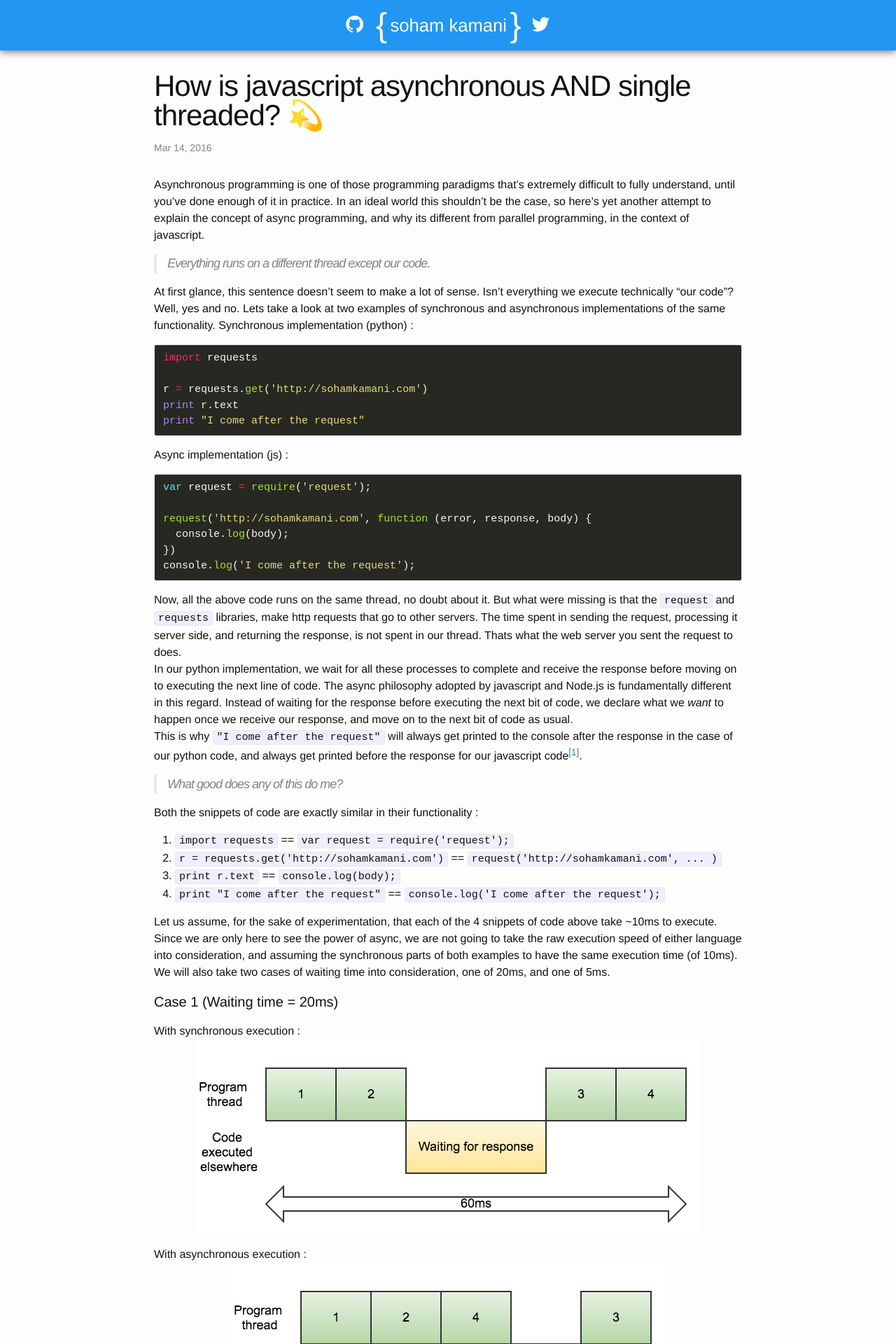
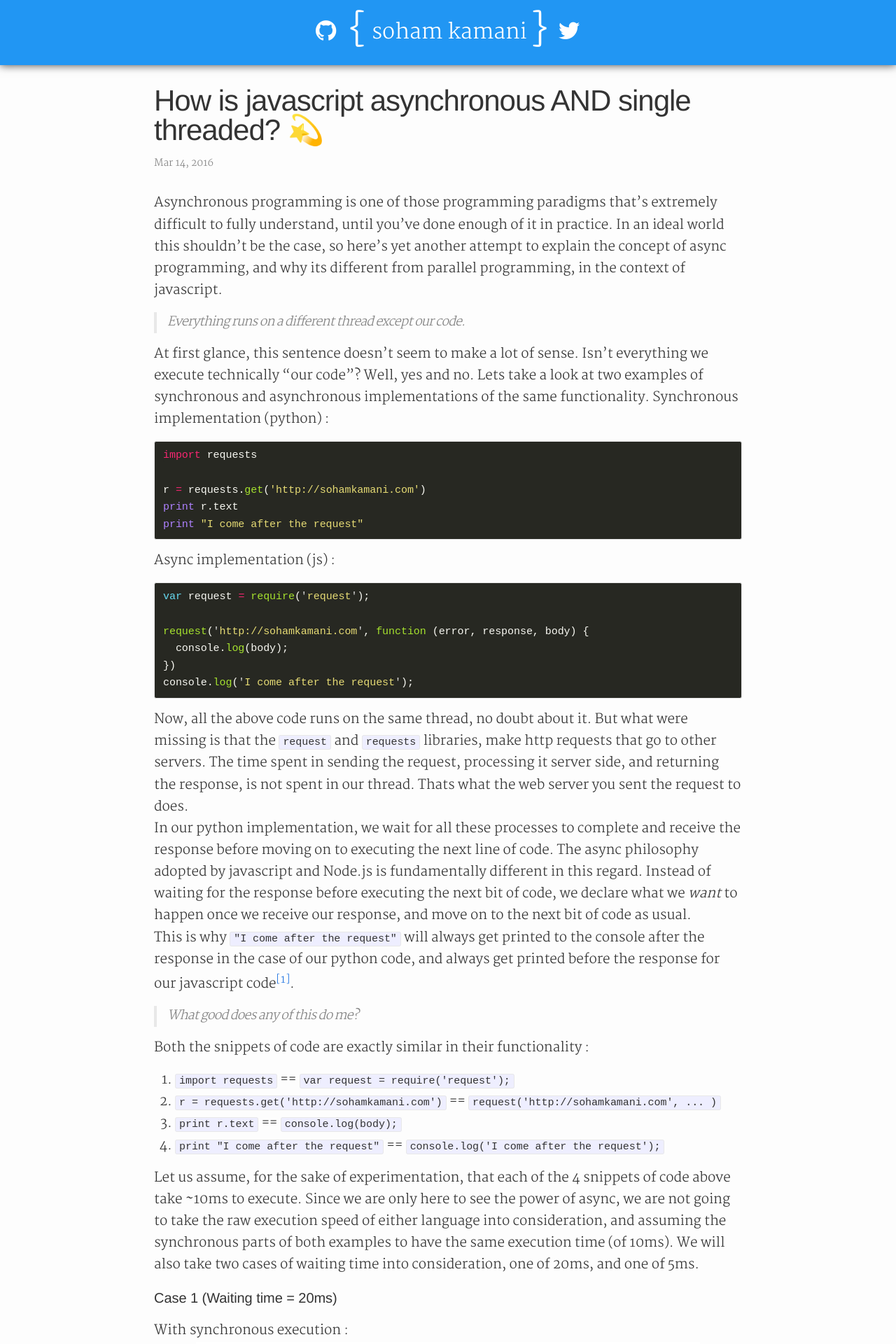
Before and after one commit to sohamkamani/sohamkamani.github.io, a Jekyll site: the page built from _posts/2016-03-14-wrapping-your-head-around-async-programming.md, in a window 1280 px wide. Shown: the top 1920 px of the page at 70% size. Built offline with Jekyll 4.4.1, drawn with Linux system fonts in a browser that asks for light colours; nearby versions of some CDN libraries; comment, search, counter and statistics services are not loaded.

Commit message:
Font looks better

```diff
--- a/_sass/_base.scss
+++ b/_sass/_base.scss
@@ -1,43 +1,69 @@
 /**
  * Reset some basic elements
  */
-body, h1, h2, h3, h4, h5, h6,
-p, blockquote, pre, hr,
-dl, dd, ol, ul, figure {
+blockquote,
+body,
+dd,
+dl,
+figure,
+h1,
+h2,
+h3,
+h4,
+h5,
+h6,
+hr,
+ol,
+p,
+pre,
+ul {
     margin: 0;
     padding: 0;
     tab-size: 2;
 }
-
-
-
+h1,
+h2,
+h3,
+h4,
+h5,
+h6 {
+    font-family: $title-font-family;
+}
 /**
  * Basic styling
  */
 body {
     font-family: $base-font-family;
-    font-size: $base-font-size;
+    // font-size: $base-font-size;
     line-height: $base-line-height;
     font-weight: 300;
+    font-style: normal;
+    font-size: 19px;
+    line-height: 1.64;
+    letter-spacing: -.003em;
     color: $text-color;
     background-color: $background-color;
     -webkit-text-size-adjust: 100%;
 }
-
-
-
 /**
  * Set `margin-bottom` to maintain vertical rhythm
  */
-h1, h2, h3, h4, h5, h6,
-p, blockquote, pre,
-ul, ol, dl, figure,
-%vertical-rhythm {
+%vertical-rhythm,
+blockquote,
+dl,
+figure,
+h1,
+h2,
+h3,
+h4,
+h5,
+h6,
+ol,
+p,
+pre,
+ul {
     margin-bottom: $spacing-unit / 2;
 }
-
-
-
 /**
  * Images
  */
@@ -47,71 +73,58 @@ img {
     display: block;
     margin: 0 auto;
 }
-
 video {
-  display: block;
-  margin: auto;
-  width : 75%
+    display: block;
+    margin: auto;
+    width: 75%;
 }
-
-
 /**
  * Figures
  */
 figure > img {
     display: block;
 }
-
 figcaption {
     font-size: $small-font-size;
 }
-
-
-
 /**
  * Lists
  */
-ul, ol {
+ol,
+ul {
     margin-left: $spacing-unit;
 }
-
 li {
-    > ul,
-    > ol {
-         margin-bottom: 0;
+     > ol,
+    > ul {
+        margin-bottom: 0;
     }
 }
-
-
-
 /**
  * Headings
  */
-h1, h2, h3, h4, h5, h6 {
+h1,
+h2,
+h3,
+h4,
+h5,
+h6 {
     font-weight: 300;
 }
-
-
-
 /**
  * Links
  */
 a {
     color: $brand-color;
     text-decoration: none;
-
     &:visited {
         color: darken($brand-color, 15%);
     }
-
     &:hover {
         color: $text-color;
         text-decoration: underline;
     }
 }
-
-
-
 /**
  * Blockquotes
  */
@@ -122,92 +135,71 @@ blockquote {
     font-size: 18px;
     letter-spacing: -1px;
     font-style: italic;
-
     > :last-child {
         margin-bottom: 0;
     }
 }
-
-
-
 /**
  * Code formatting
  */
-pre,
-code {
+code,
+pre {
     font-size: 15px;
     border: 1px solid $grey-color-light;
     border-radius: 3px;
 }
-
 code {
     padding: 1px 5px;
     background-color: #eef;
 }
-
 pre {
     padding: 8px 12px;
     overflow-x: scroll;
     background-color: #272822;
-
     > code {
         border: 0;
         padding-right: 0;
         padding-left: 0;
-    background-color: #272822;
-
+        background-color: #272822;
     }
 }
-
-
-
 /**
  * Wrapper
  */
 .wrapper {
     max-width: -webkit-calc(#{$content-width} - (#{$spacing-unit} * 2));
-    max-width:         calc(#{$content-width} - (#{$spacing-unit} * 2));
+    max-width: calc(#{$content-width} - (#{$spacing-unit} * 2));
     margin-right: auto;
     margin-left: auto;
     padding-right: $spacing-unit;
     padding-left: $spacing-unit;
     @extend %clearfix;
-
     @include media-query($on-laptop) {
         max-width: -webkit-calc(#{$content-width} - (#{$spacing-unit}));
-        max-width:         calc(#{$content-width} - (#{$spacing-unit}));
+        max-width: calc(#{$content-width} - (#{$spacing-unit}));
         padding-right: $spacing-unit / 2;
         padding-left: $spacing-unit / 2;
     }
 }
-
-
-
 /**
  * Clearfix
  */
 %clearfix {
-
     &:after {
         content: "";
         display: table;
         clear: both;
     }
 }
-
-
-
 /**
  * Icons
  */
 .icon {
-
     > svg {
         display: inline-block;
         width: 16px;
         height: 16px;
         vertical-align: middle;
-
         path {
             fill: $grey-color;
         }
--- a/css/main.scss
+++ b/css/main.scss
@@ -3,17 +3,18 @@
 ---
 @charset "utf-8";
 
-
+@import url(https://fonts.googleapis.com/css?family=Martel:400,300);
 
 // Our variables
-$base-font-family: Helvetica, Arial, sans-serif;
+$base-font-family: "Martel","Times New Roman",Times,serif;
+$title-font-family: Helvetica, Arial, sans-serif;
 $base-font-size:   16px;
 $small-font-size:  $base-font-size * 0.875;
 $base-line-height: 1.5;
 
 $spacing-unit:     30px;
 
-$text-color:       #111;
+$text-color:       #333;
 $background-color: #fdfdfd;
 $brand-color:      #2a7ae2;
 
```
Also changed, not shown: assets/fonts/Freight Text Light.otf (added).
